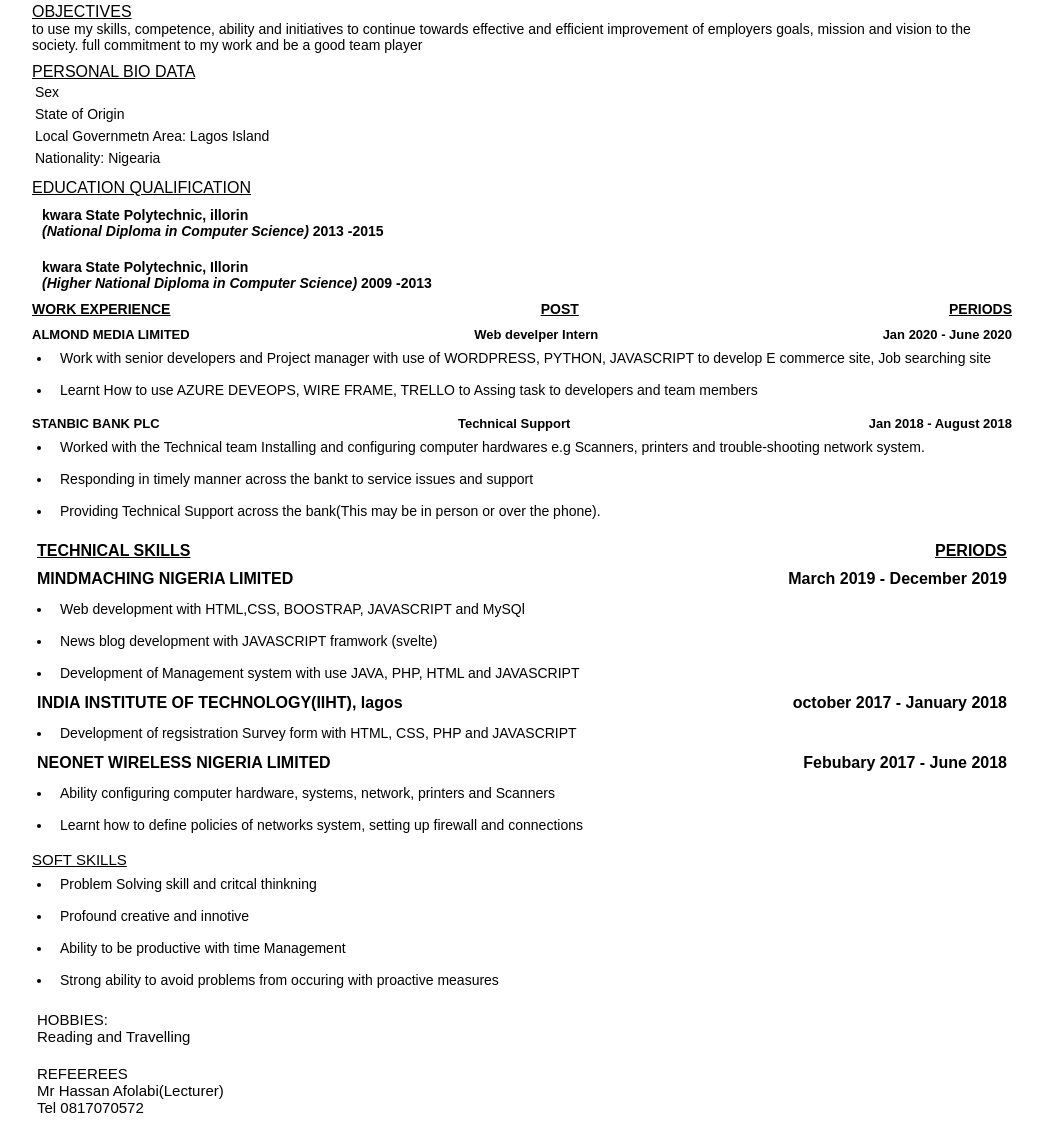
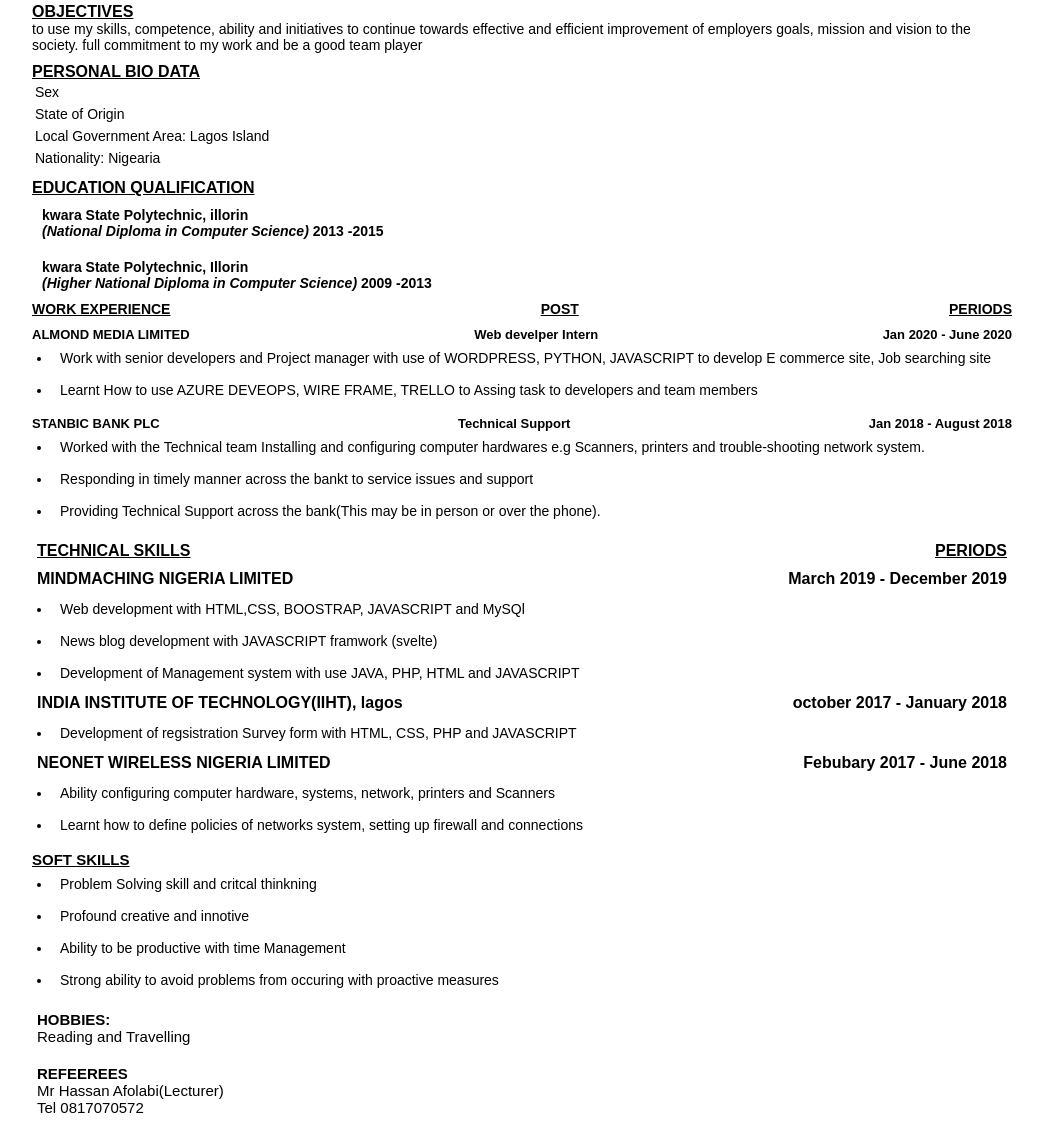
Before and after one commit to Brymmobaggins/Curriculum-Vitae, a plain HTML site: page index.html in a window 1280 px wide. Shown: the part 146-1287 px from the top of the page, without its empty margins (118-1161 px from the left). Drawn offline with Linux system fonts and the light colour scheme.

Commit message:
update html file
update cv

```diff
--- a/index.html
+++ b/index.html
@@ -23,7 +23,7 @@
     </header>
     <section class="main">
       <div class="obj cv">
-        <h3>OBJECTIVES</h3>
+        <h3><b>OBJECTIVES</b></h3>
         <p>
           to use my skills, competence, ability and initiatives to continue
           towards effective and efficient improvement of employers goals,
@@ -32,17 +32,17 @@
         </p>
       </div>
       <div class="bio">
-        <h3>PERSONAL BIO DATA</h3>
+        <h3><b>PERSONAL BIO DATA</b></h3>
         <ul class="left">
           <li>Sex</li>
           <li>State of Origin</li>
-          <li>Local Governmetn Area: Lagos Island</li>
+          <li>Local Government Area: Lagos Island</li>
           <li>Nationality: Nigearia</li>
         </ul>
         <div class="right"></div>
       </div>
       <div class="education cv">
-        <h3>EDUCATION QUALIFICATION</h3>
+        <h3><b>EDUCATION QUALIFICATION</b></h3>
         <div class="first edu">
           <h4>
             kwara State Polytechnic, illorin<br />
@@ -161,7 +161,7 @@
           </ul>
         </div>
         <div class="soft-skills cv">
-          <h3>SOFT SKILLS</h3>
+          <h3><b> SOFT SKILLS</b></h3>
           <ul>
             <li>Problem Solving skill and critcal thinkning</li>
             <li>Profound creative and innotive</li>
@@ -175,11 +175,13 @@
       </div>
       <footer class="footer">
         <div class="h">
-          <h3>HOBBIES:<br />Reading and Travelling</h3>
+          <h3>
+            <b> HOBBIES:<br /></b>Reading and Travelling
+          </h3>
         </div>
         <div class="ref">
           <h3>
-            REFEEREES <br />Mr Hassan Afolabi(Lecturer) <br />
+            <b>REFEEREES <br /></b>Mr Hassan Afolabi(Lecturer) <br />
             Tel 0817070572
           </h3>
         </div>
```
